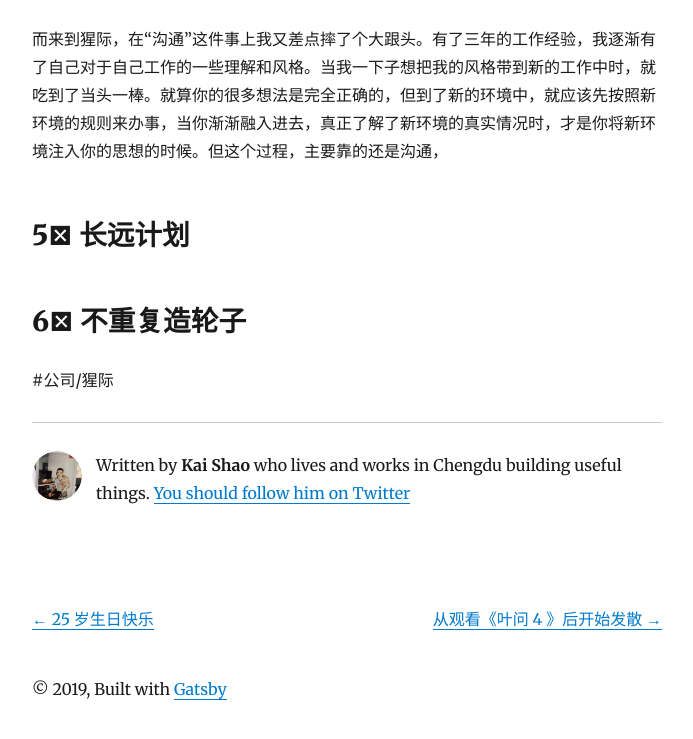
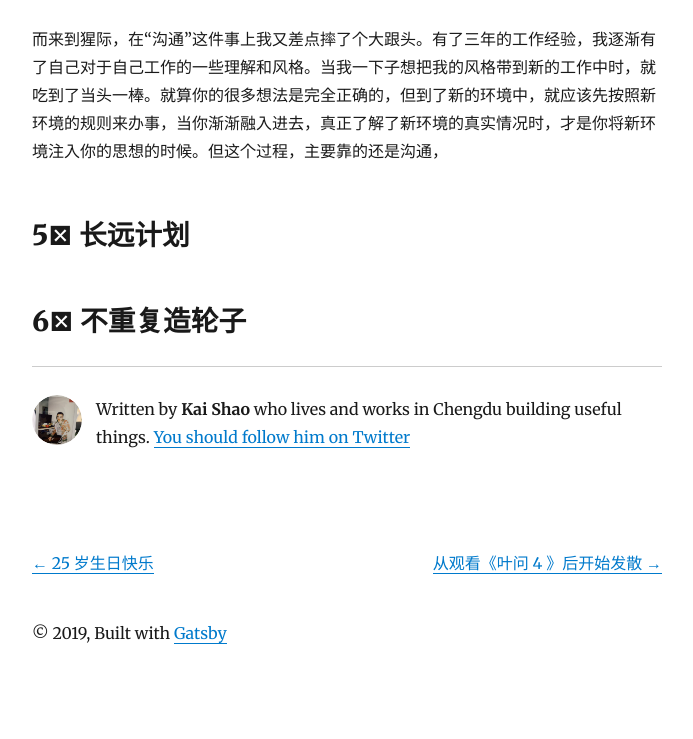
Before and after one commit to grepug/proreactive-style, a Gatsby site: page /2019-11-01-productivity/ in a window 1280 px wide. Shown: the part 3797-4536 px from the top of the page, without its empty margins (293-986 px from the left). After the commit the page ends 4486 px from the top, so only its background shows below. Built offline with nearby package versions, Linux system fonts and the light colour scheme; Gatsby itself is replaced by a stand-in of ours; some packages are replaced by stand-ins of ours.

Commit message:
Update index.md

```diff
--- a/content/blog/2019-11-01-productivity/index.md
+++ b/content/blog/2019-11-01-productivity/index.md
@@ -99,5 +99,3 @@ description: 公司周五茶话会分享稿
 ## 5⃣️ 长远计划
 
 ## 6⃣️ 不重复造轮子
-
-#公司/猩际
```
